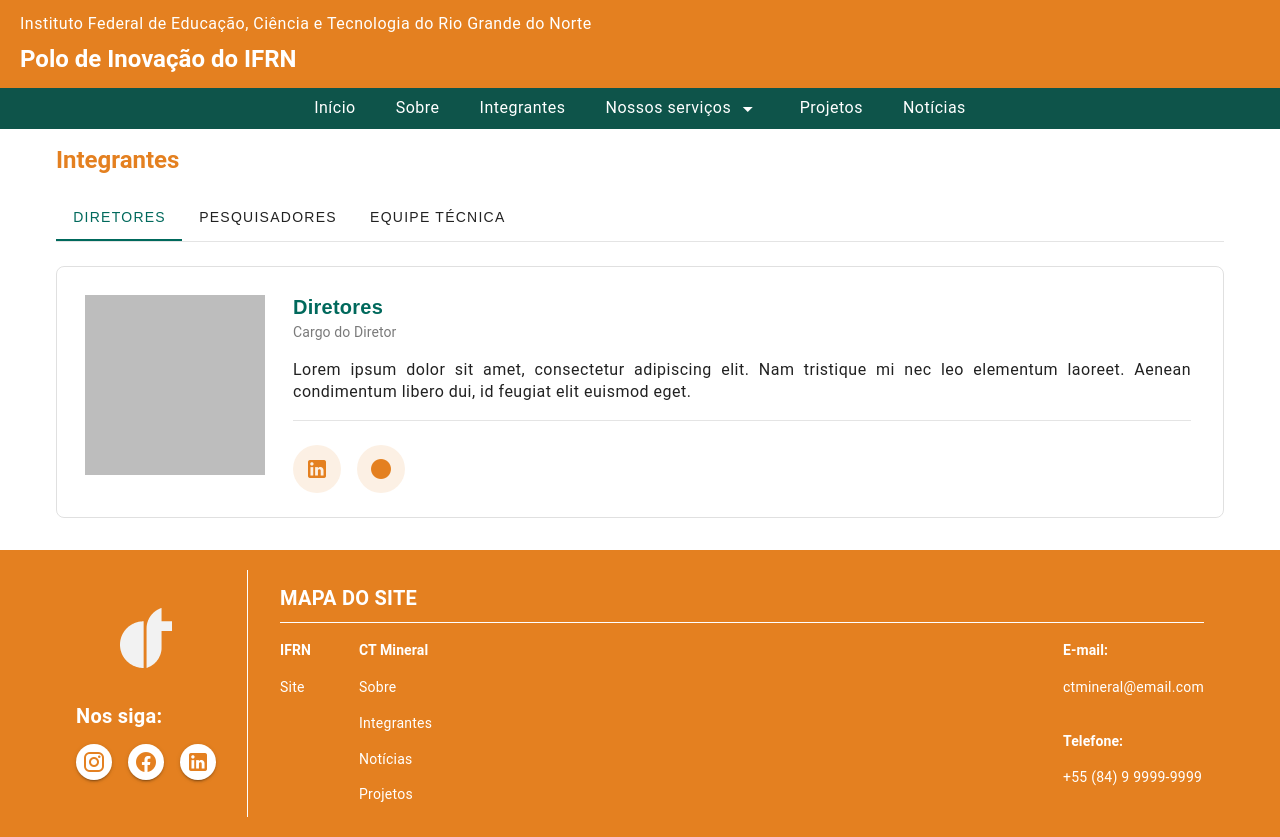
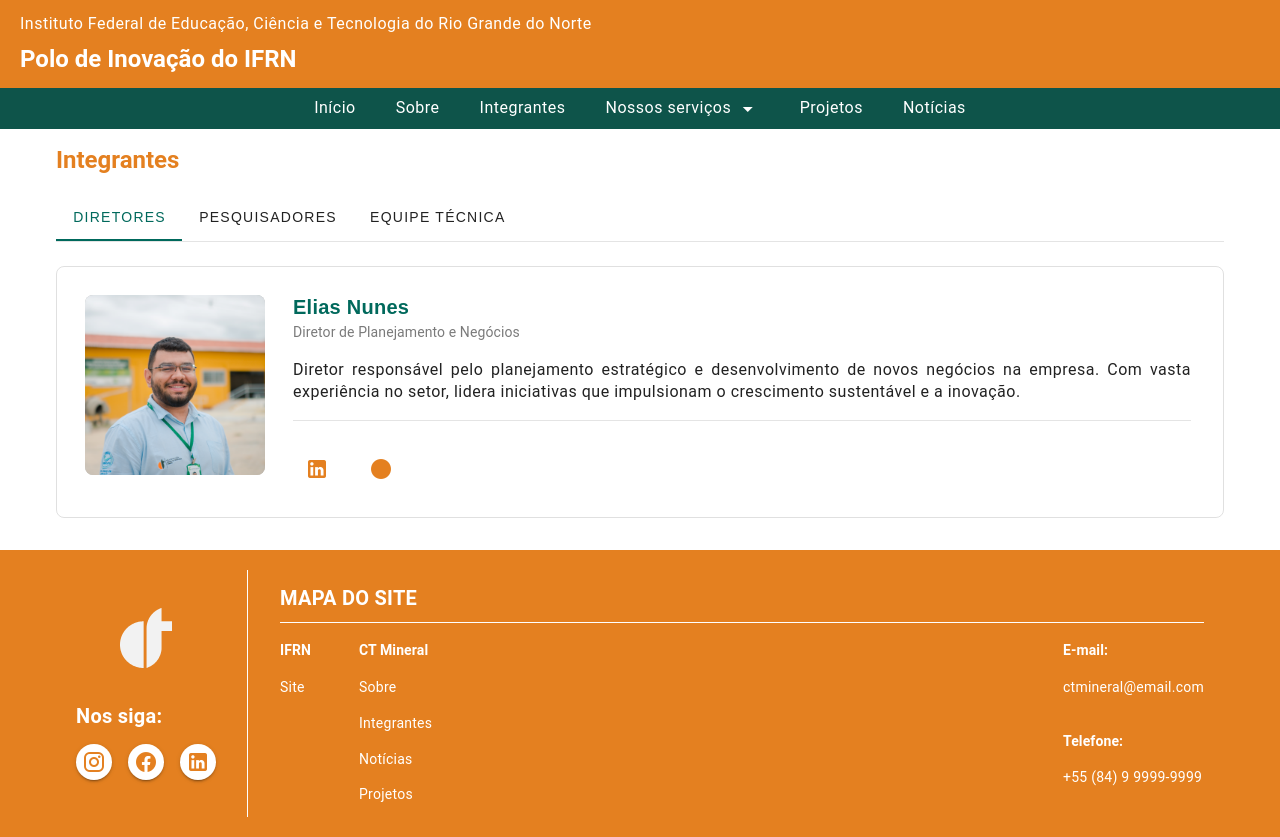
Before and after one commit to ct-mineral/landing-page, a Vue app: page /integrantes in a window 1280 px wide. Built offline with nearby package versions, Linux system fonts and the light colour scheme.

Commit message:
feat: Adiciona informação de diretor

```diff
--- a/src/components/CardMembersComponent.vue
+++ b/src/components/CardMembersComponent.vue
@@ -12,7 +12,7 @@
 <template>
   <v-card variant="outlined" class="pa-4 mb-4 border-sm rounded-lg">
     <div class="d-flex flex-no-wrap flex-column flex-sm-row">
-      <v-avatar size="180" rounded="0" color="grey-lighten-1" class="ma-3" :image="imageMember" :alt="nameMember" />
+      <v-avatar size="180" color="grey-lighten-1" class="ma-3 rounded-lg" :image="imageMember" :alt="nameMember" />
 
       <div>
         <v-card-title class="text-teal-darken-3 font-weight-bold text-wrap">
@@ -30,8 +30,8 @@
         <v-divider class="mx-4 mb-4"></v-divider>
 
         <v-card-actions class="px-4">
-          <v-btn icon="mdi-linkedin" class="color-button mr-2" :to="linkedinMember"/>
-          <v-btn icon="mdi-circle" class="color-button" :to="lattesMember"></v-btn>
+          <v-btn icon="mdi-linkedin" class="color-button mr-2" :href="linkedinMember" target="_blank"/>
+          <v-btn icon="mdi-circle" class="color-button" :href="lattesMember" target="_blank"></v-btn>
         </v-card-actions>
       </div>
     </div>
--- a/src/views/MembersView/SectionViews/DirectorsView.vue
+++ b/src/views/MembersView/SectionViews/DirectorsView.vue
@@ -4,12 +4,12 @@
   const directors = [
     {
       id: 1,
-      name: 'Diretores',
-      position: 'Cargo do Diretor',
+      name: 'Elias Nunes',
+      position: 'Diretor de Planejamento e Negócios',
       description:
-        'Lorem ipsum dolor sit amet, consectetur adipiscing elit. Nam tristique mi nec leo elementum laoreet. Aenean condimentum libero dui, id feugiat elit euismod eget.',
-      image: 'https://via.placeholder.com/180',
-      linkedin: '#',
+        'Diretor responsável pelo planejamento estratégico e desenvolvimento de novos negócios na empresa. Com vasta experiência no setor, lidera iniciativas que impulsionam o crescimento sustentável e a inovação.',
+      image: '/images/members/directors/elias.avif',
+      linkedin: 'https://www.linkedin.com/in/elias-nunes/',
       lattes: '#'
     }
   ]
```
Also changed, not shown: public/images/members/directors/elias.avif (added).
